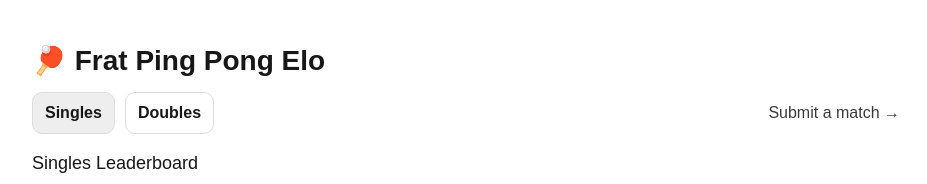
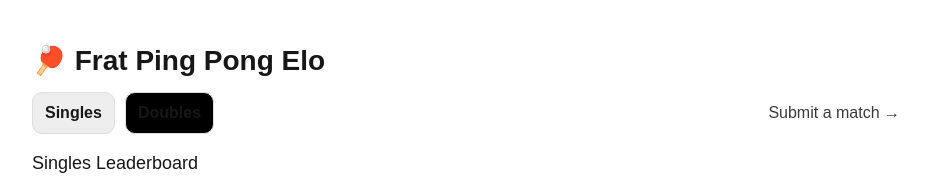
Before and after one commit to kunalrajad/pingpong-elo, a Next.js app: page / in a window 1280 px wide. Shown: the top 184 px of the page, without its empty margins (174-1101 px from the left). Built offline with nearby package versions, Linux system fonts and the light colour scheme; no server answers; the database is empty.

Commit message:
button darker

```diff
--- a/app/page.tsx
+++ b/app/page.tsx
@@ -67,7 +67,7 @@ export default function Home() {
             fontWeight: 700,
             border: "1px solid #ddd",
             borderRadius: 10,
-            background: view === "singles" ? "#eee" : "white",
+            background: view === "singles" ? "#eee" : "black",
           }}
         >
           Singles
@@ -79,7 +79,7 @@ export default function Home() {
             fontWeight: 700,
             border: "1px solid #ddd",
             borderRadius: 10,
-            background: view === "doubles" ? "#eee" : "white",
+            background: view === "doubles" ? "#eee" : "black",
           }}
         >
           Doubles
```
